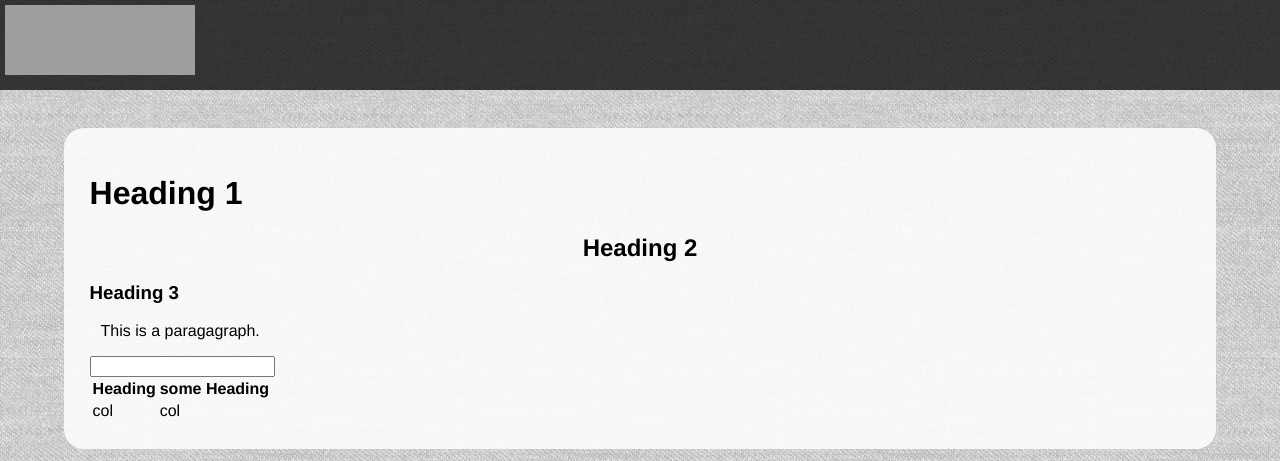
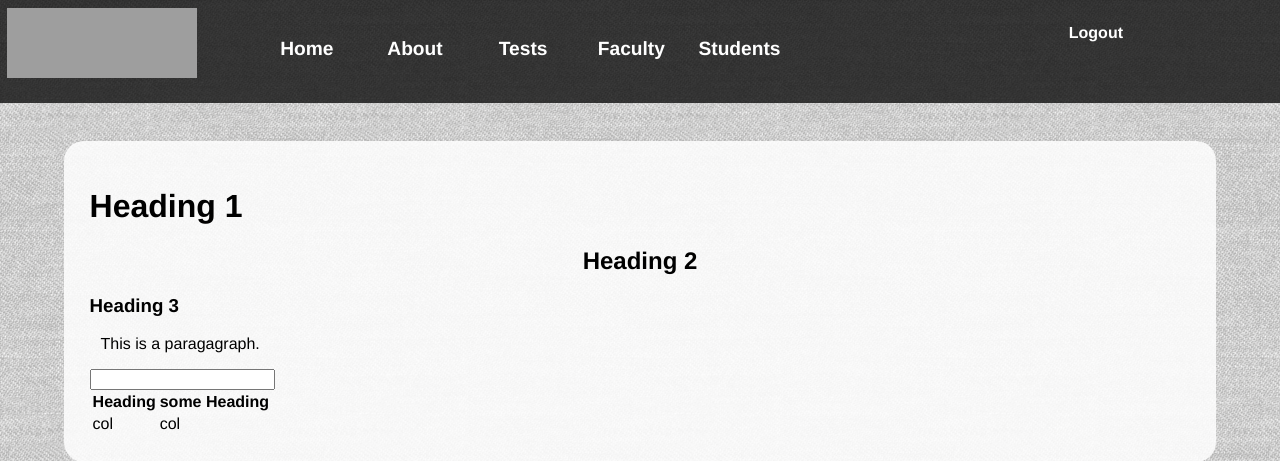
Before and after one commit to cyberpirate92/stuAssess, a PHP site: page /_admin/template_new.php in a window 1280 px wide. Shown: the top 461 px of the page. Run offline with PHP 8.4, Linux system fonts and the light colour scheme; grey boxes are pictures that could not be loaded.

Commit message:
Issue #14 closed

```diff
--- a/_admin/login.php
+++ b/_admin/login.php
@@ -18,6 +18,7 @@
 				}
 				session_start();
 				$_SESSION['username'] = $username;
+				$_SESSION['access_level'] = "admin";
 				mysqli_close($db);
 				redirectTo('manage.php');
 			}
--- a/_admin/template_new.php
+++ b/_admin/template_new.php
@@ -12,10 +12,16 @@
 				<div id='navbar'>
 					&nbsp;
 					<div id='navbar-options'>
-
+						<ul>
+							<li>Home</li>
+							<li>About</li>
+							<li>Tests</li>
+							<li>Faculty</li>
+							<li>Students</li>
+						</ul>
 					</div>
 					<div id='logout-block'>
-						&nbsp;
+						<a href='logout.php' class='header-link'>Logout</a>
 					</div>
 				</div>
 			</div>
--- a/css/alternate.css
+++ b/css/alternate.css
@@ -19,18 +19,18 @@
 	background:rgba(0,0,0,0.75);
 	width:100%;
 	height:10%;
-	border:inherit;
-	padding:5px;
+	border:none;
+	padding:0.5%;
+	min-height:90px;
+	max-height:90px;
 }
 #logo
 {
 	padding:1px;
-	padding-left: 0px;
-	padding-top: 0px;
+	padding-top:2px;
 	width:10%;
 	height:100%;
 	float:left;
-	border:inherit;
 }
 #navbar
 {
@@ -43,6 +43,30 @@
 	width:75%;
 	float:left;
 	border:inherit;
+	padding-left:5%;
+	padding-top:2.5%;
+}
+#navbar-options ul
+{
+	display:inline;
+	list-style-type: none;
+	cursor:pointer;
+}
+#navbar-options li
+{
+	border-radius:20px;
+	font-weight:bold;
+	min-width:100px;
+	float: left;
+    padding: 0.5%;
+    font-size:1.2em;
+    color: #FFF;
+    text-align: center;
+    transition:all 1s ease-out;
+}
+#navbar-options li:hover
+{
+	background:rgba(127,127,127,0.75);
 }
 #logout-block
 {
@@ -76,6 +100,7 @@
 	border-radius: 25px;
 	background:rgba(0,0,0,0.75);
 	width:30%;
+	min-width: 300px;
 	padding:5px;
 	transition: all 0.5s ease-in;
 }
@@ -89,12 +114,18 @@
 }
 #loginBlock input[type='text'],#loginBlock input[type='password']
 {
+	background:rgba(250,250,250,0.75);
 	font-size:1.2em;
 	text-align: center;
 	height:35px;
 	width:250px;
 	border:none;
 	border-bottom:1px solid gray;
+	transition:all 1s ease-out;
+}
+#loginBlock input[type='text']:hover,#loginBlock input[type='password']:hover,#loginBlock input[type='text']:focus,#loginBlock input[type='password']:focus
+{
+	background:white;
 }
 #loginblock input[type='text']
 {
@@ -113,9 +144,13 @@
 	border-bottom-right-radius: 20px;
 	transition:all .5s ease-in;
 }
-#loginBlock input[type='submit']:hover
+#loginBlock input[type='submit']:hover,#loginBlock input[type='submit']:focus
 {
 	background:#568203;
+}
+@keyframes color_change {
+    from {background-color: rgba(241,93,67,0.25)}
+    to {background-color: rgba(241,93,67,0.6);}
 }
 div.error-display
 {
@@ -126,10 +161,11 @@
 	letter-spacing:.5;
 	font-size:0.95em;
 	font-family:helvetica;
-	background:rgba(241,93,67,0.5);
 	color:#65000F;
+	background:rgba(241,93,67,0.6);
 	text-transform: lowercase;
-	transition:all 2s ease-in;
+	-moz-animation-name:color_change;
+	-moz-animation-duration:3s;
 }
 .error-display img
 {
@@ -140,3 +176,10 @@
 	text-align:left;
 	text-indent:2%;
 }
+a.header-link
+{
+	text-decoration:none;
+	font-family: inherit;
+	font-weight:bolder;
+	color:white;
+}
--- a/login.php
+++ b/login.php
@@ -43,7 +43,7 @@
 ?>
 <html>
 	<head>
-		<title> Template </title>
+		<title> Login </title>
 		<link href='css/alternate.css' rel='stylesheet'>
 		<style type='text/css'>
 			div#content
```
Also changed, not shown: _admin/manage.php (+27 -0 lines), util.php (+7 -0 lines), viewTest.php (+9 -8 lines).
